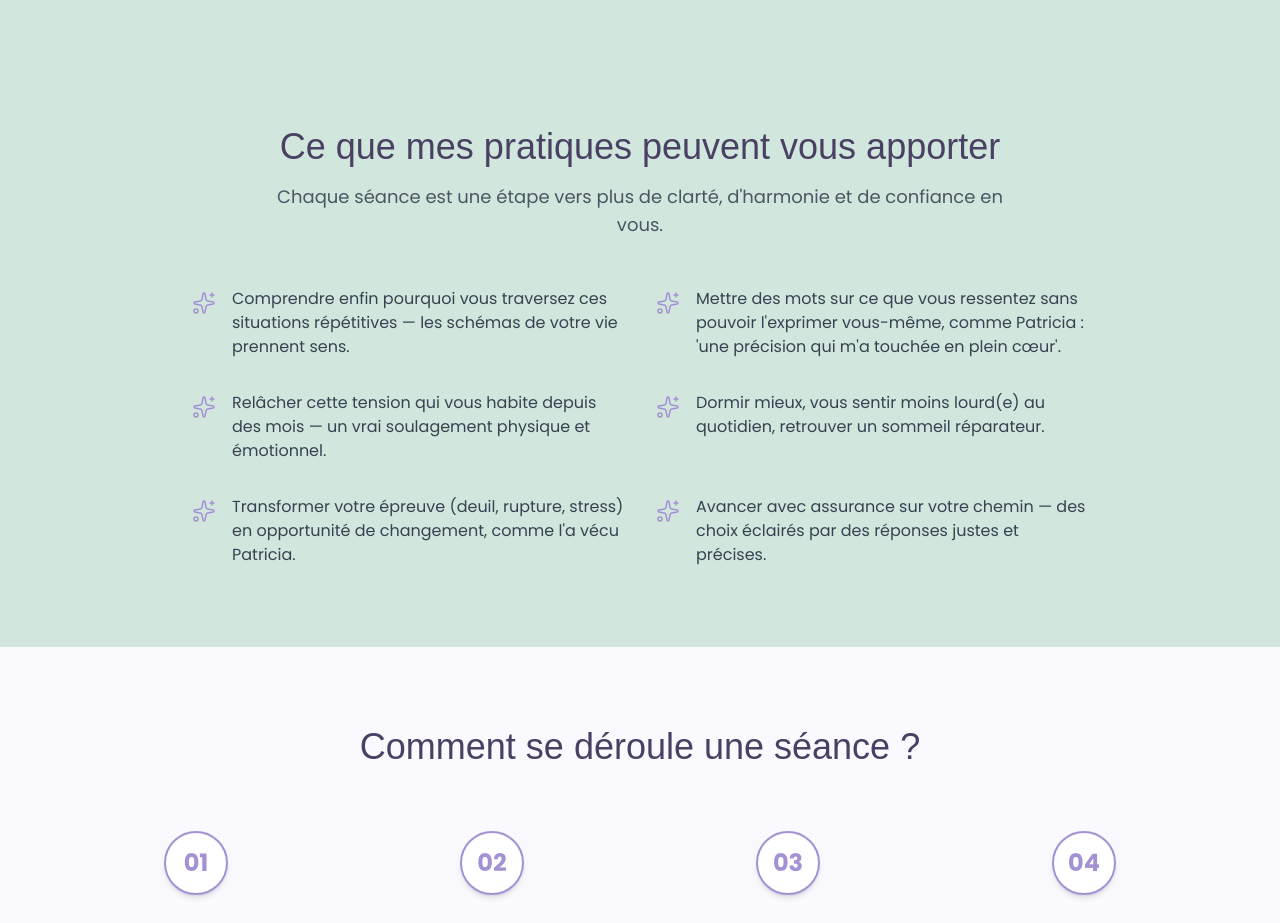
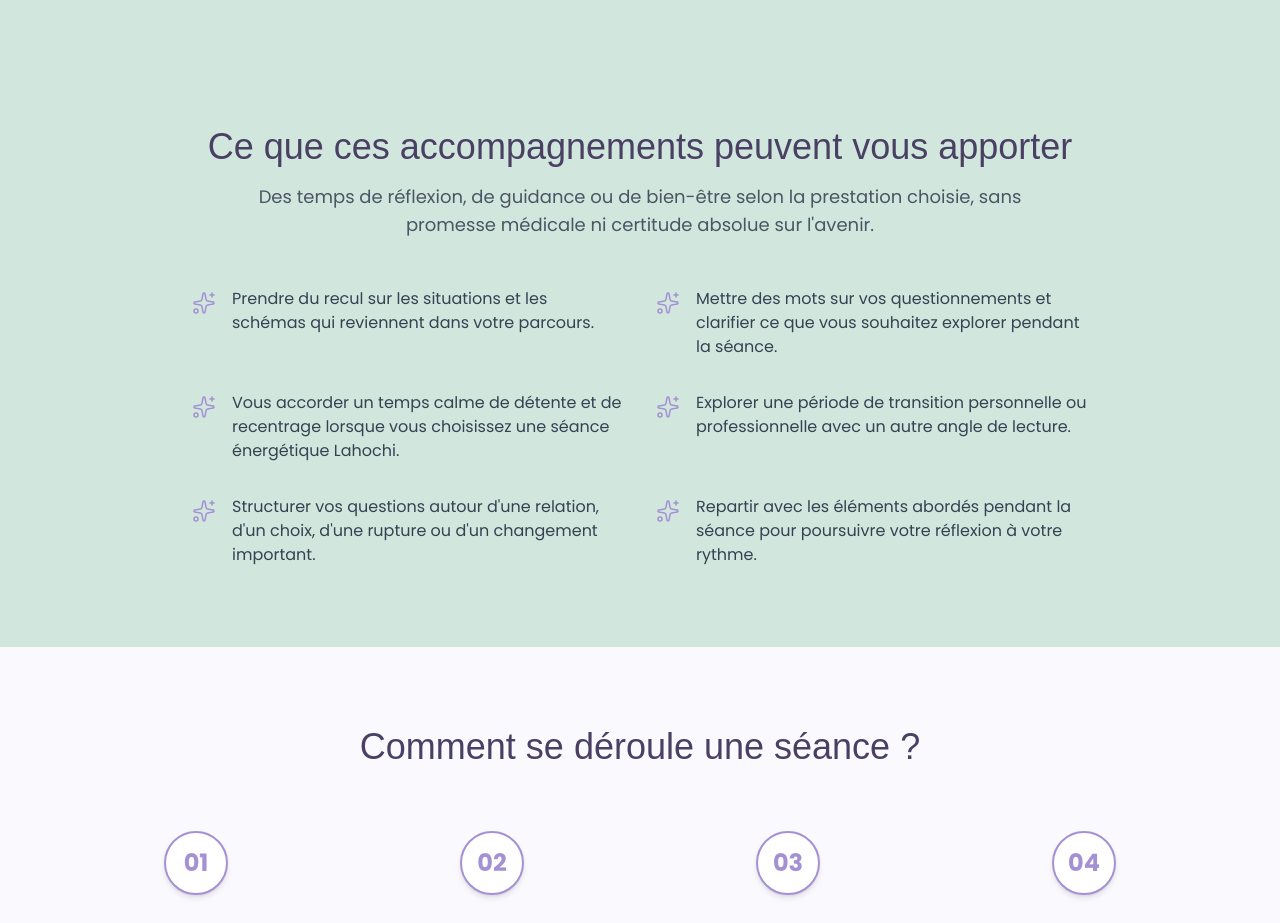
Before and after one commit to Creativityliberty/Tourma-line, a React (Vite) app: page / in a window 1280 px wide. Shown: the part 7580-8503 px from the top of the page. Built offline with nearby package versions, Linux system fonts and the light colour scheme; a web font is replaced by a local one.

Commit message:
content: remove health outcome promises from homepage benefits

```diff
--- a/src/components/sections/Benefits.tsx
+++ b/src/components/sections/Benefits.tsx
@@ -3,12 +3,12 @@ import { SparklesIcon } from "../ui/icons";
 
 export const Benefits = () => {
   const benefitsList = [
-    "Comprendre enfin pourquoi vous traversez ces situations répétitives — les schémas de votre vie prennent sens.",
-    "Mettre des mots sur ce que vous ressentez sans pouvoir l'exprimer vous-même, comme Patricia : 'une précision qui m'a touchée en plein cœur'.",
-    "Relâcher cette tension qui vous habite depuis des mois — un vrai soulagement physique et émotionnel.",
-    "Dormir mieux, vous sentir moins lourd(e) au quotidien, retrouver un sommeil réparateur.",
-    "Transformer votre épreuve (deuil, rupture, stress) en opportunité de changement, comme l'a vécu Patricia.",
-    "Avancer avec assurance sur votre chemin — des choix éclairés par des réponses justes et précises.",
+    "Prendre du recul sur les situations et les schémas qui reviennent dans votre parcours.",
+    "Mettre des mots sur vos questionnements et clarifier ce que vous souhaitez explorer pendant la séance.",
+    "Vous accorder un temps calme de détente et de recentrage lorsque vous choisissez une séance énergétique Lahochi.",
+    "Explorer une période de transition personnelle ou professionnelle avec un autre angle de lecture.",
+    "Structurer vos questions autour d'une relation, d'un choix, d'une rupture ou d'un changement important.",
+    "Repartir avec les éléments abordés pendant la séance pour poursuivre votre réflexion à votre rythme.",
   ];
 
   return (
@@ -16,11 +16,11 @@ export const Benefits = () => {
       <AnimateOnScroll>
         <div className="container mx-auto text-center px-6">
           <h2 className="text-4xl font-display text-brand-dark mb-4">
-            Ce que mes pratiques peuvent vous apporter
+            Ce que ces accompagnements peuvent vous apporter
           </h2>
           <p className="text-lg text-gray-600 max-w-3xl mx-auto mb-12">
-            Chaque séance est une étape vers plus de clarté, d'harmonie et de
-            confiance en vous.
+            Des temps de réflexion, de guidance ou de bien-être selon la prestation choisie,
+            sans promesse médicale ni certitude absolue sur l'avenir.
           </p>
           <div className="grid md:grid-cols-2 gap-8 text-left max-w-4xl mx-auto">
             {benefitsList.map((benefit, index) => (
```
